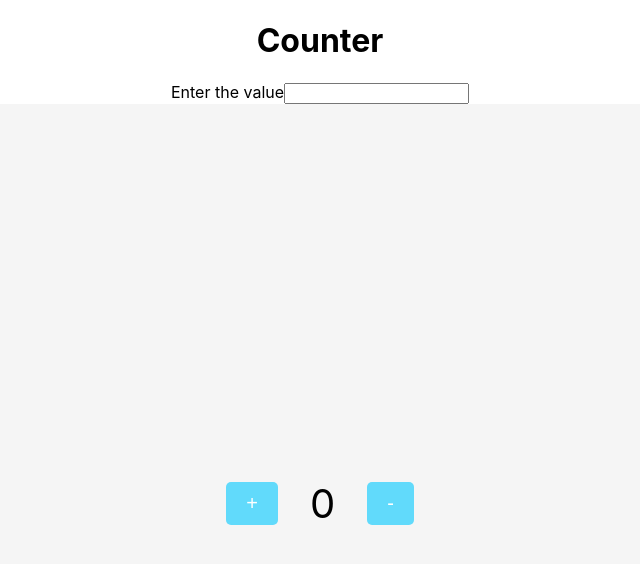
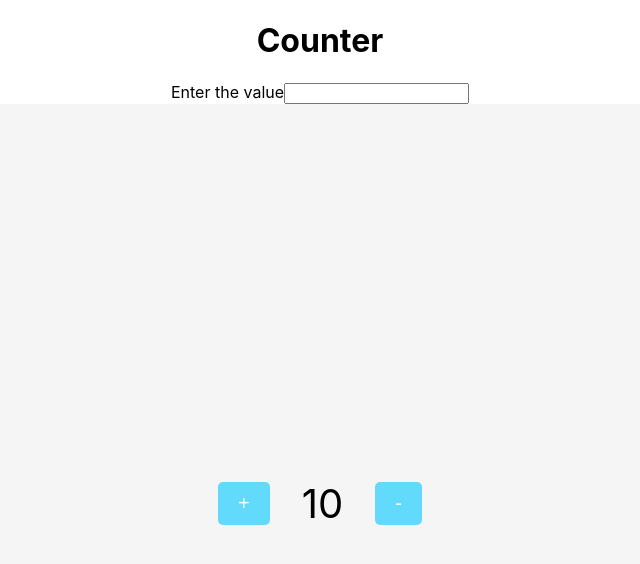
Before and after one commit to Shivansh3218/react-tutoring, a React (Create React App) app: page / in a window 1280 px wide. Shown: the top 564 px of the page, without its empty margins (320-960 px from the left). Built offline with nearby package versions, Linux system fonts and the light colour scheme.

Commit message:
revision

```diff
--- a/src/App.js
+++ b/src/App.js
@@ -3,7 +3,11 @@ import Header from "./components/Header";
 import { Body } from "./components/Body";
 import Counter from "./components/Counter";
 import { useState } from "react";
-//rule is such that ki you have to write the name of the functional component in the first letter capital letter
+
+//rule is such that ki you have to write the name of the functional component in the first letter capital letter.
+
+
+// Data flow is uni-directional in react => from parent to child.
 
 //Hooks=> Are functions that let you use state and other React features in functional components
 
@@ -14,6 +18,7 @@ import { useState } from "react";
 //useRef
 //useMemo
 //useCallback
+//custom hoooks
 
 //Two types of components
 
@@ -29,7 +34,7 @@ function App() {
   //returning the JSX
   // const countrValue = 1000;
 
-  let [countrValue, setCountrValue] = useState(0);
+  let [counterValue, setCountrValue] = useState(10);
 
   return (
     <div className="App">
@@ -44,7 +49,8 @@ function App() {
         }}
       />
       {/* <Body /> */}
-      <Counter props={countrValue} />
+      <Counter counterValue={counterValue} value={278} />
+
     </div>
   );
 }
--- a/src/components/Body.jsx
+++ b/src/components/Body.jsx
@@ -1,24 +1,20 @@
-import React from 'react'
-
+import React from "react";
+import Counter from "./Counter";
 export function Body() {
-
   // setInterval(() => {
   //     console.log("Hello")
   // },1000)
 
-
   return (
-    <div style={{
+    <div
+      style={{
         width: "100%",
         height: "50vh",
-      backgroundColor:"red"
-    }}>
-
-
+        backgroundColor: "red",
+      }}
+    >
+      <Counter />
       <h1>Body</h1>
-
-
-
     </div>
-  )
+  );
 }
--- a/src/components/Counter.jsx
+++ b/src/components/Counter.jsx
@@ -1,35 +1,51 @@
-import React, { useEffect } from "react";
+import React from "react";
 import "./counter.css";
-import { useState } from "react";
+import { useState, useEffect } from "react";
 
-function Counter({ props }) {
-  // let count = 0;
-  console.log(props, "This is the value of props");
+// const { counterValue, value } = {
+//   counterValue: 0,
+//   value: 12,
+// };
+
+function Counter({counterValue, value}) {
+
+  console.log(counterValue,value, "This is the value of props");
+
+  // State  => it is an internal object that is used to store the data in the component.
 
   //syntax of useEffect
   //it takes a callback functtion as the first argument and a dependency array as the second argument
 
+  //useeefct is used to perform the side effects in the functional components
+
   //if the dependency array is empty then the useEffect will run only once
   //if the dependency array is not empty then the useEffect will run whenever the value of the dependency array changes
-  //if the dependency array is not present then the useEffect will run whenever the component is rendered
+  //if the dependency array is not present then the useEffect will run whenever the component is rendered or any state changes in the component.
 
-  useEffect(() => {
-    setCount(props);
-    console.log("This is the use effect");
-  }, [props]);
+let callback = () => {
+  setCount(counterValue);
+  console.log("This is the use effect");
 
-  const [count, setCount] = useState(props);
+}
+  useEffect(callback,[counterValue]);
+
+  const [ count , setCount] = useState(counterValue);
+
+  //  let count = 0;
 
   function increment() {
     setCount(count + 1);
+    // count++;
     console.log(count);
   }
 
   function decrement() {
+    // count--;
     setCount(count - 1);
     console.log(count);
   }
 
+  // If you are using javsacript in a react component you must use {}.
   return (
     <div className="container">
       <button className="increment" onClick={increment}>
@@ -44,3 +60,12 @@ function Counter({ props }) {
 }
 
 export default Counter;
+
+// const n= 10;
+// const m = 20;
+
+// function add (x,y){
+//     return x+y;
+// }
+
+// add(n,m)
```
Lines whose indentation alone changed are shown as unchanged.
